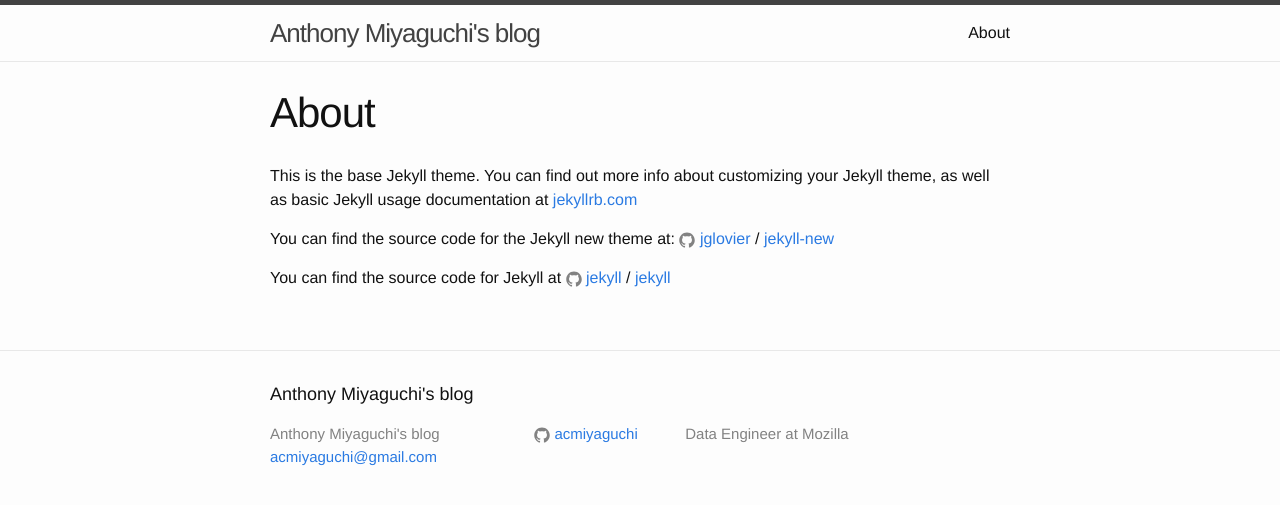
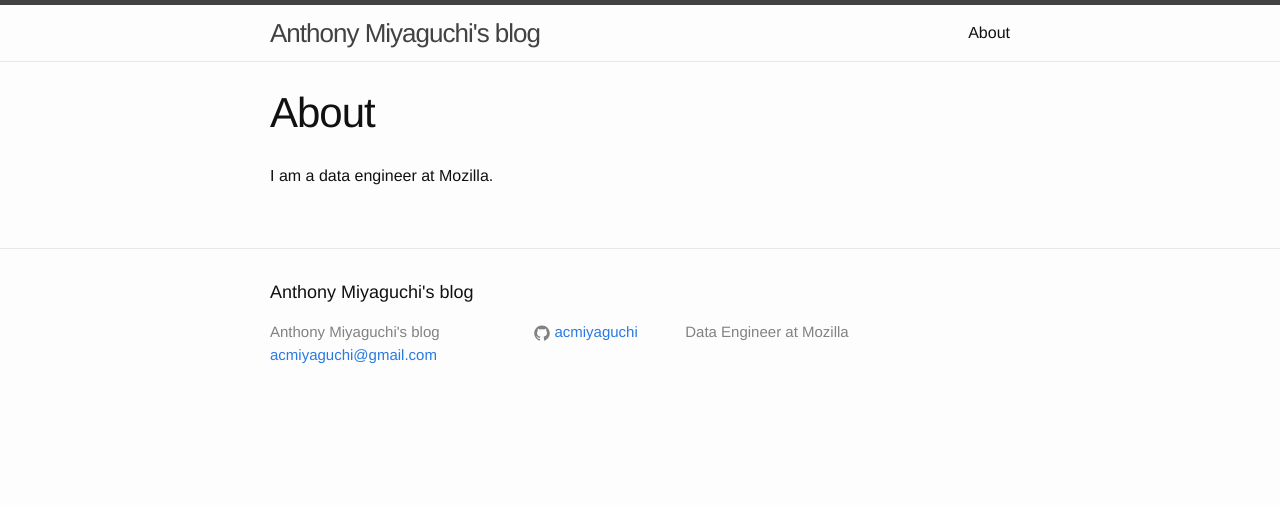
Before and after one commit to acmiyaguchi/acmiyaguchi.github.io, a Jekyll site: the page built from about.md, in a window 1280 px wide. Shown: the top 505 px of the page. Built offline with Jekyll 4.4.1, drawn with Linux system fonts in a browser that asks for light colours.

Commit message:
Remove templated stuff.

```diff
--- a/about.md
+++ b/about.md
@@ -2,14 +2,6 @@
 layout: page
 title: About
 permalink: /about/
+published: true
 ---
-
-This is the base Jekyll theme. You can find out more info about customizing your Jekyll theme, as well as basic Jekyll usage documentation at [jekyllrb.com](http://jekyllrb.com/)
-
-You can find the source code for the Jekyll new theme at:
-{% include icon-github.html username="jglovier" %} /
-[jekyll-new](https://github.com/jglovier/jekyll-new)
-
-You can find the source code for Jekyll at
-{% include icon-github.html username="jekyll" %} /
-[jekyll](https://github.com/jekyll/jekyll)
+I am a data engineer at Mozilla.
```
